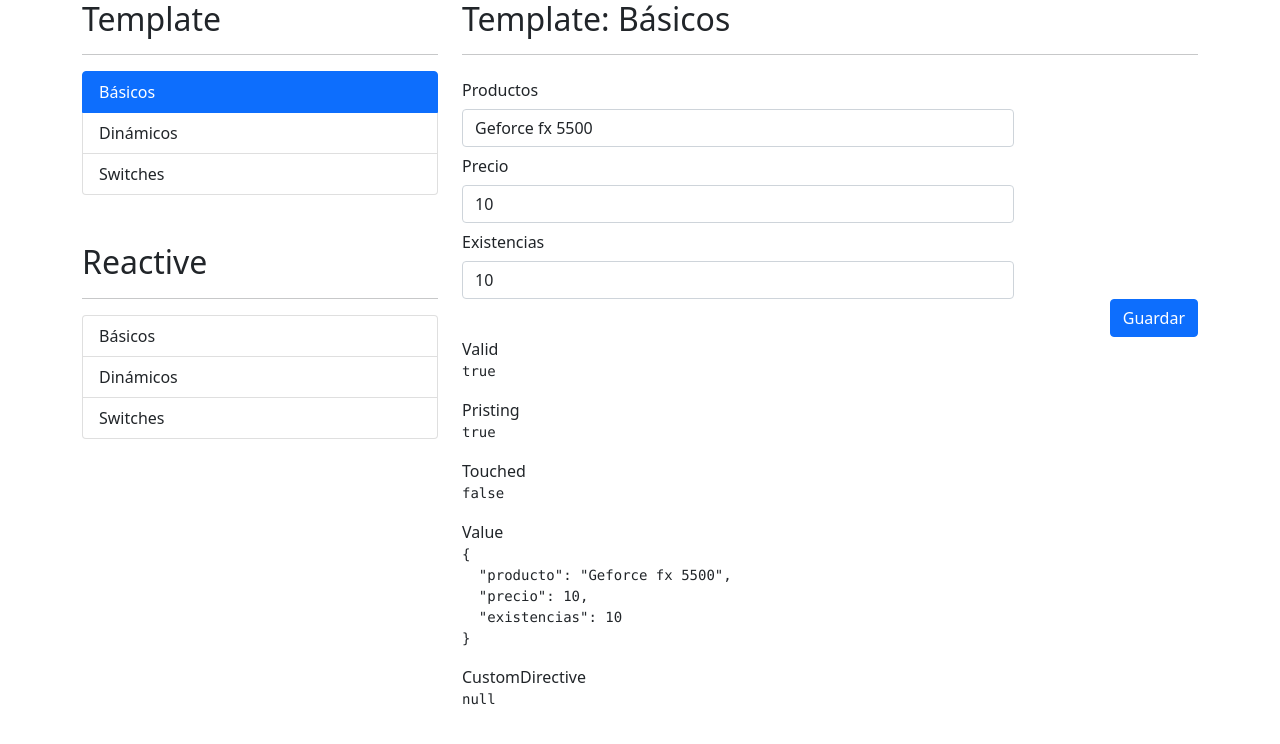
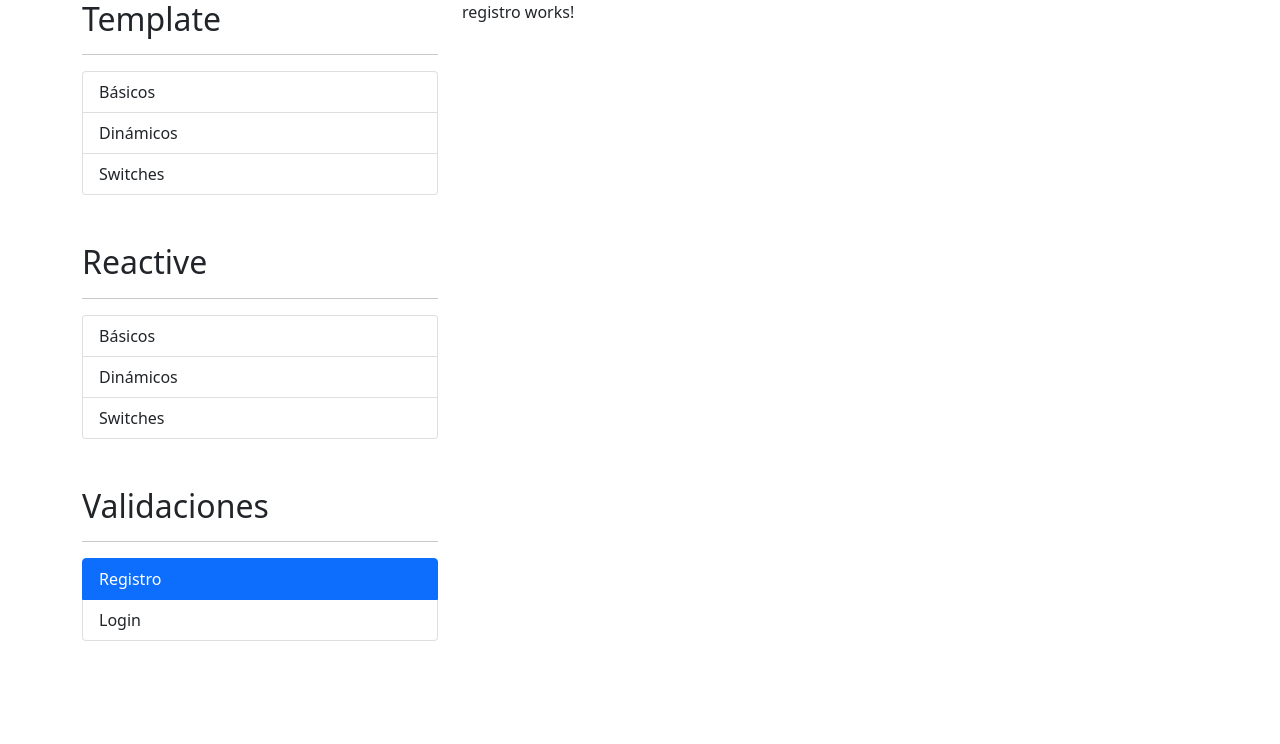
Before and after one commit to fabioaoad/formulariosApp, an Angular app: page /auth/registro in a window 1280 px wide. Before the commit this address led to /template/basicos. Shown: the top 744 px of the page. Built offline with nearby package versions, Linux system fonts and the light colour scheme.

Commit message:
creacion de componentes para las validaciones - formularios reactivos - seccion 18

```diff
--- a/src/app/app-routing.module.ts
+++ b/src/app/app-routing.module.ts
@@ -9,6 +9,10 @@
   {
     path: 'reactive',
     loadChildren: () => import('./reactive/reactive.module').then( m => m.ReactiveModule )
+  },
+  {
+    path: 'auth',
+    loadChildren: () => import('./auth/auth.module').then( m => m.AuthModule )
   },
   {
     path: '**',
--- /dev/null
+++ b/src/app/auth/pages/login/login.component.html
@@ -0,0 +1 @@
+<p>login works!</p>
--- /dev/null
+++ b/src/app/auth/pages/login/login.component.ts
@@ -0,0 +1,16 @@
+import { Component, OnInit } from '@angular/core';
+
+@Component({
+  selector: 'app-login',
+  templateUrl: './login.component.html',
+  styles: [
+  ]
+})
+export class LoginComponent implements OnInit {
+
+  constructor() { }
+
+  ngOnInit(): void {
+  }
+
+}
--- /dev/null
+++ b/src/app/auth/pages/registro/registro.component.html
@@ -0,0 +1 @@
+<p>registro works!</p>
--- /dev/null
+++ b/src/app/auth/pages/registro/registro.component.ts
@@ -0,0 +1,16 @@
+import { Component, OnInit } from '@angular/core';
+
+@Component({
+  selector: 'app-registro',
+  templateUrl: './registro.component.html',
+  styles: [
+  ]
+})
+export class RegistroComponent implements OnInit {
+
+  constructor() { }
+
+  ngOnInit(): void {
+  }
+
+}
--- a/src/app/shared/sidemenu/sidemenu.component.html
+++ b/src/app/shared/sidemenu/sidemenu.component.html
@@ -23,3 +23,16 @@
     {{ item.texto }}
   </li>
 </ul>
+
+
+<h2 class="mt-5">Validaciones</h2>
+<hr>
+
+<ul class="list-group">
+  <li class="list-group-item"
+      *ngFor="let item of authMenu"
+      [routerLink]="[ item.ruta ]"
+      routerLinkActive="active">
+    {{ item.texto }}
+  </li>
+</ul>
--- a/src/app/shared/sidemenu/sidemenu.component.ts
+++ b/src/app/shared/sidemenu/sidemenu.component.ts
@@ -1,6 +1,6 @@
 import { Component } from '@angular/core';
 
-//hola
+//La ruta es lo que veré en el URL, NO la estructura en árbol de directorio
 interface  MenuItem {
   texto: string;
   ruta : string;
@@ -49,4 +49,17 @@
     }
   ];
 
+
+  authMenu: MenuItem[] = [
+    {
+      texto: 'Registro',
+      ruta: './auth/registro'
+    },
+    {
+      texto: 'Login',
+      ruta: './auth/login'
+    }
+  ];
+
+
 }
```
Also changed, not shown: src/app/auth/auth-routing.module.ts (added, +25 -0 lines), src/app/auth/auth.module.ts (added, +19 -0 lines).
